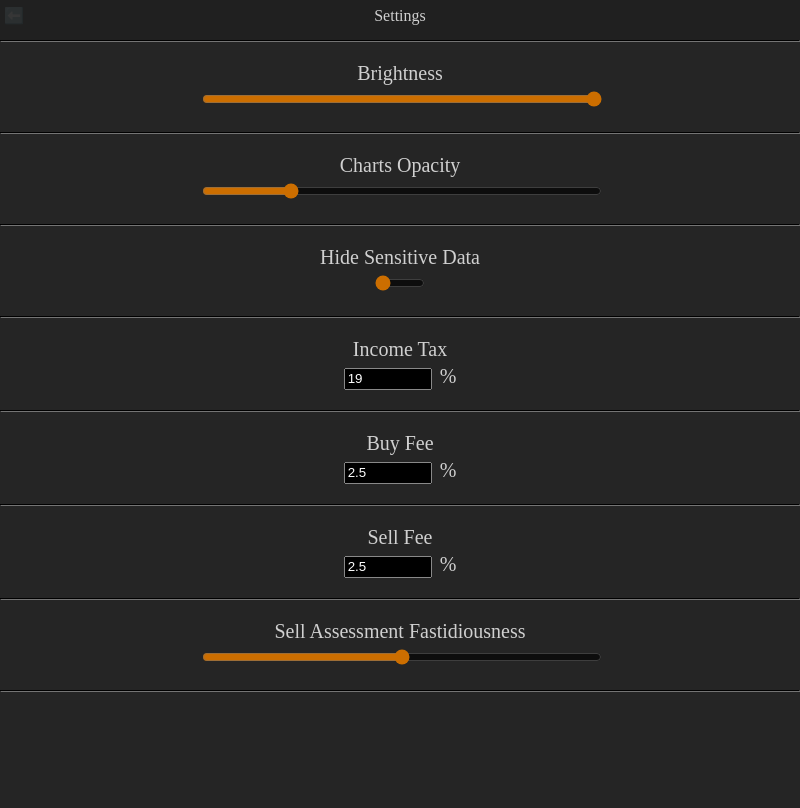
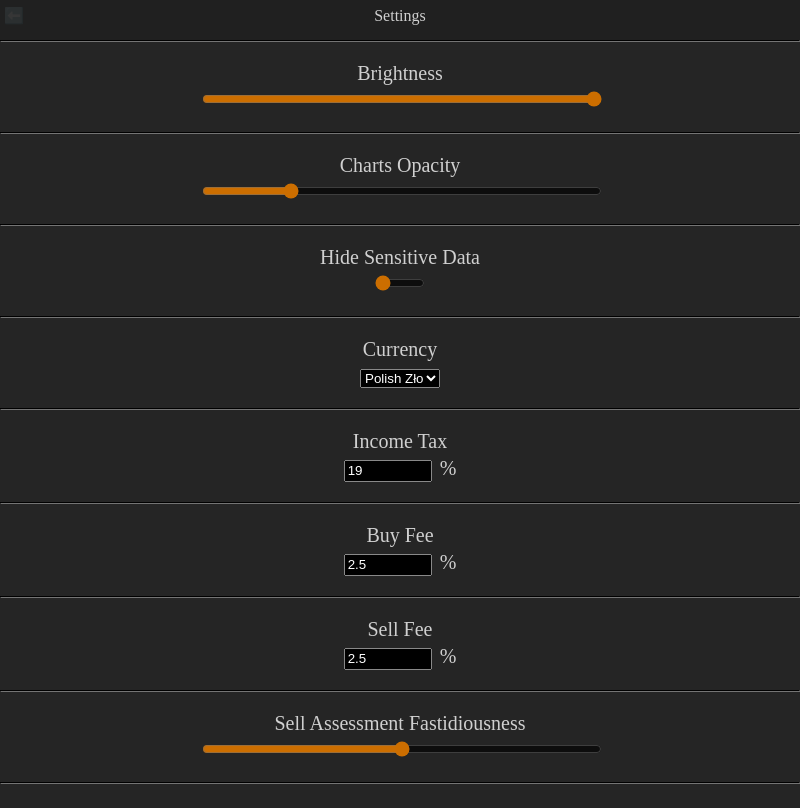
Before and after one commit to chaueq/btcassistant, an Electron app: page src/settings.html in a window 800 px wide. Drawn offline with Linux system fonts and the light colour scheme.

Commit message:
Added choice of currency

```diff
--- a/package.json
+++ b/package.json
@@ -1,6 +1,6 @@
 {
   "name": "BTCassistant",
-  "version": "1.8.4",
+  "version": "1.8.5",
   "description": "Simple assistant for BTC traders",
   "main": "src/main.js",
   "scripts": {
--- a/src/lib.js
+++ b/src/lib.js
@@ -129,7 +129,7 @@ async function updateBTCLeft() {
 }
 
 async function updateData() {
-    let response = await fetch("https://www.coinbase.com/api/v2/assets/prices/5b71fc48-3dd3-540c-809b-f8c94d0e68b5?base=PLN");
+    let response = await fetch("https://www.coinbase.com/api/v2/assets/prices/5b71fc48-3dd3-540c-809b-f8c94d0e68b5?base=" + getSettings().currency);
     if (response.ok) {
       let data = await response.json();
       data = data.data
@@ -173,7 +173,8 @@ function getSettings() {
       buyFee: 2.5,
       sellFee: 2.5,
       hideSensitive: 0,
-      sellAssessmentFastidiousness: 0.5
+      sellAssessmentFastidiousness: 0.5,
+      currency: 'PLN'
     }
     setSettings(settings);
     return settings;
--- a/src/settings.html
+++ b/src/settings.html
@@ -21,56 +21,67 @@
   </div>
 
   <div class="pageBody">
-    <hr style="border-color: #202020;" />
+    <hr class="settingSeparator" />
     <div class="setting">
       <div class="settingLabel">
         Brightness
       </div>
       <input type="range" name="brightness" class="settingVal" value="1" min="0.05" max="1" step="0.05" />
     </div>
-    <hr style="border-color: #202020;" />
+    <hr class="settingSeparator" />
     <div class="setting">
       <div class="settingLabel">
         Charts Opacity
       </div>
       <input name="chartsOpacity" type="range" class="settingVal" value="0.05" min="0.01" max="0.2" step="0.01" />
     </div>
-    <hr style="border-color: #202020;" />
+    <hr class="settingSeparator" />
     <div class="setting">
       <div class="settingLabel">
         Hide Sensitive Data
       </div>
       <input style="width: 50px;" type="range" name="hideSensitive" class="settingVal" value="0" min="0" max="1" step="1" />
     </div>
-    <hr style="border-color: #202020;" />
+    <hr class="settingSeparator" />
+    <div class="setting">
+      <div class="settingLabel">
+        Currency
+      </div>
+      <select class="settingVal" name="currency">
+        <option value="PLN">Polish Złoty</option>
+        <option value="EUR">Euro</option>
+        <option value="USD">American Dollar</option>
+      </select>
+    </div>
+    <hr class="settingSeparator" />
     <div class="setting">
       <div class="settingLabel">
         Income Tax
       </div>
       <input type="number" name="incomeTax" class="settingVal" value="19" min="0" max="100" step="1" /><span class="settingValType">%</span>
     </div>
-    <hr style="border-color: #202020;" />
+    <hr class="settingSeparator" />
     <div class="setting">
       <div class="settingLabel">
         Buy Fee
       </div>
       <input type="number" name="buyFee" class="settingVal" value="2.5" step="0.1" /><span class="settingValType">%</span>
     </div>
-    <hr style="border-color: #202020;" />
+    <hr class="settingSeparator" />
     <div class="setting">
       <div class="settingLabel">
         Sell Fee
       </div>
       <input type="number" name="sellFee" class="settingVal" value="2.5" step="0.1" /><span class="settingValType">%</span>
     </div>
-    <hr style="border-color: #202020;" />
+    <hr class="settingSeparator" />
     <div class="setting">
       <div class="settingLabel">
         Sell Assessment Fastidiousness
       </div>
       <input type="range" name="sellAssessmentFastidiousness" class="settingVal" value="0.5" min="0" max="1" step="0.05" />
     </div>
-    <hr style="border-color: #202020;" />
+    <hr class="settingSeparator" />
     <script type="text/javascript" src="settings.js">
     </script>
 </body>
--- a/src/settings.js
+++ b/src/settings.js
@@ -9,7 +9,7 @@ document.body.style.filter += ' brightness(' + settings.brightness.toFixed(2) +
 for(const item of document.getElementsByClassName('settingVal')) {
   item.addEventListener('change', (event) => {
     const settings = getSettings();
-    settings[event.target.name] = Number(event.target.value);
+    settings[event.target.name] = event.target.value.match('[0-9.]+') ? Number(event.target.value) : event.target.value;
     setSettings(settings);
     window.location.reload()
   });
--- a/src/styles.css
+++ b/src/styles.css
@@ -279,12 +279,21 @@ input.settingVal[type="number"] {
   filter: invert();
 }
 
+select.settingVal {
+  width: 20%;
+  filter: invert();
+}
+
 span.settingValType {
   width: 10%;
   margin-left: 1vh;
   height: 2vh;
   line-height: 2vh;
   cursor: pointer;
+}
+
+hr.settingSeparator {
+  border-color: #202020;
 }
 
 div.ad {
```
Also changed, not shown: 1 other file.
